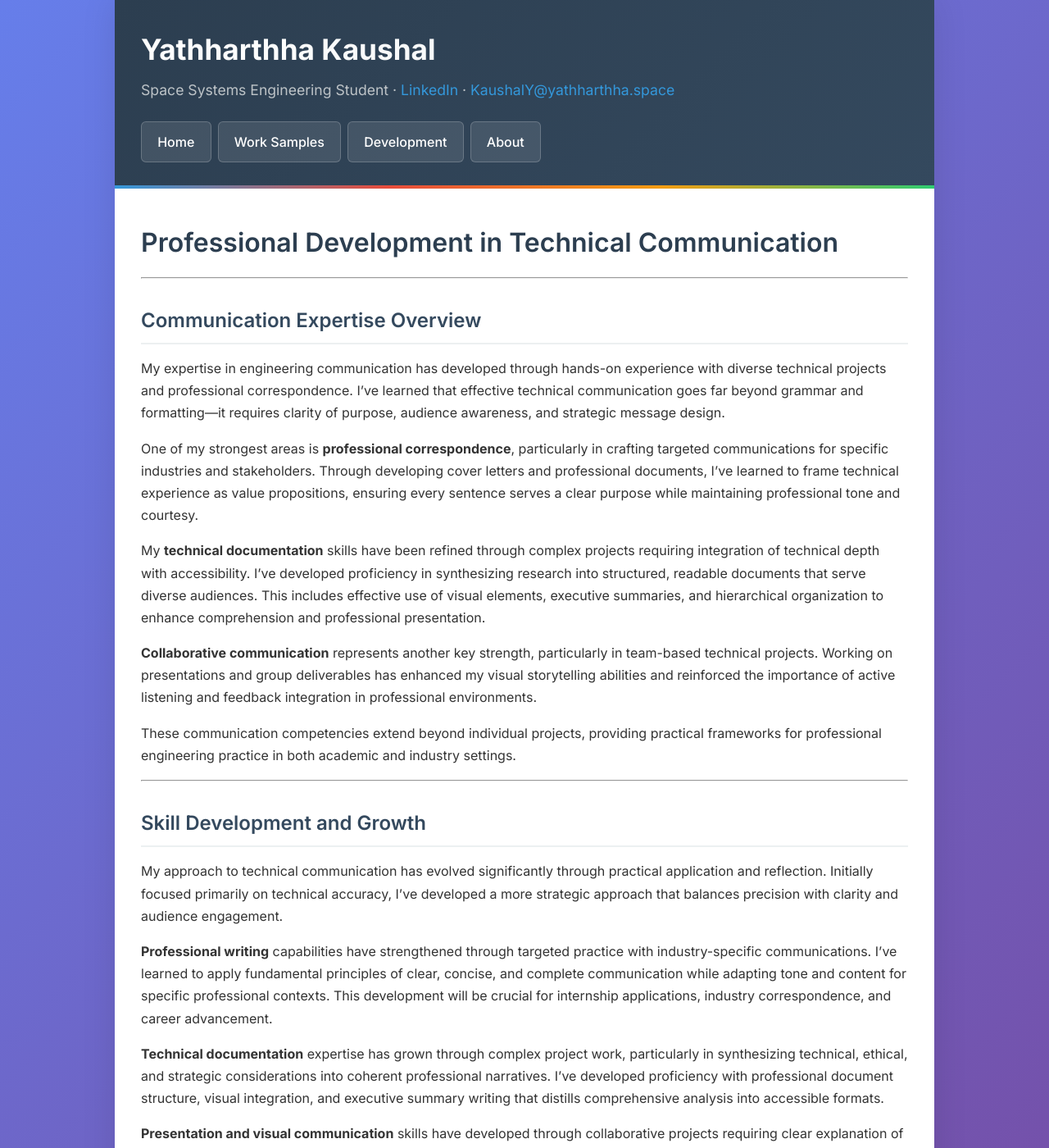
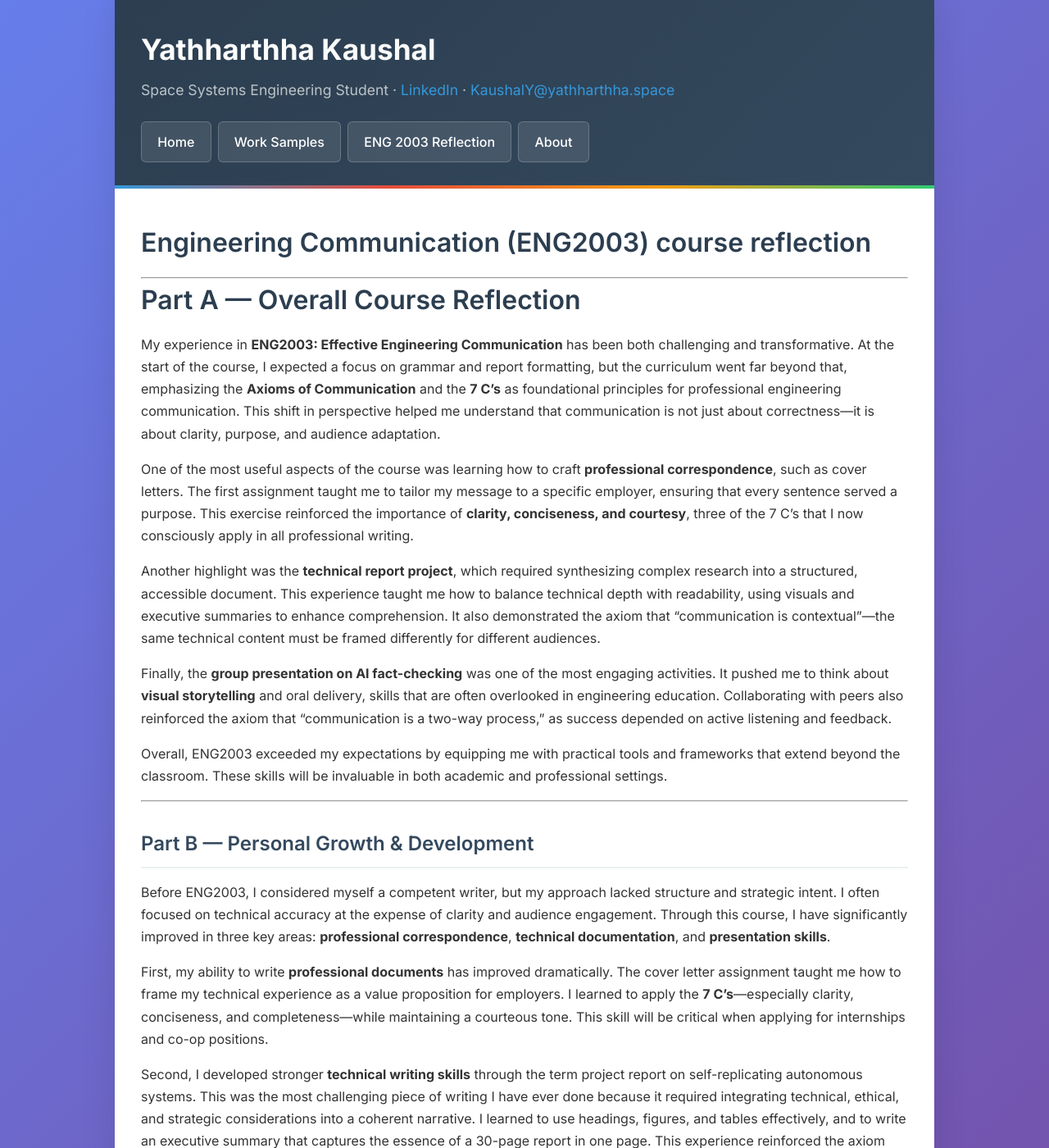
Before and after one commit to YK12321/Engineering-Portfolio, a Jekyll site: the page built from reflection/index.md, in a window 1280 px wide and 1400 px high. Shown: the whole window at 82% size. Built offline with Jekyll 4.4.1, drawn with Linux system fonts in a browser that asks for light colours; some of the changed text lies outside the part shown.

Commit message:
Updated Course Reflection

```diff
--- a/_layouts/default.html
+++ b/_layouts/default.html
@@ -260,8 +260,9 @@
         <nav>
           <a href="{{ site.baseurl }}/">Home</a>
           <a href="{{ site.baseurl }}/showcase/">Work Samples</a>
-          <a href="{{ site.baseurl }}/reflection/">Development</a>
-          <a href="{{ site.baseurl }}/checklist.html">About</a>
+<!--          <a href="{{ site.baseurl }}/professionaldevelopment/">Development</a> -->
+          <a href="{{ site.baseurl }}/reflection/">ENG 2003 Reflection</a>
+          <a href="{{ site.baseurl }}/about.html">About</a>
         </nav>
       </div>
     </header>
--- /dev/null
+++ b/professionaldevelopment/index.md
@@ -0,0 +1,38 @@
+---
+layout: default
+title: Professional Development
+---
+
+# Professional Development in Technical Communication
+
+---
+
+## Communication Expertise Overview
+
+My expertise in engineering communication has developed through hands-on experience with diverse technical projects and professional correspondence. I've learned that effective technical communication goes far beyond grammar and formatting—it requires clarity of purpose, audience awareness, and strategic message design.
+
+One of my strongest areas is **professional correspondence**, particularly in crafting targeted communications for specific industries and stakeholders. Through developing cover letters and professional documents, I've learned to frame technical experience as value propositions, ensuring every sentence serves a clear purpose while maintaining professional tone and courtesy.
+
+My **technical documentation** skills have been refined through complex projects requiring integration of technical depth with accessibility. I've developed proficiency in synthesizing research into structured, readable documents that serve diverse audiences. This includes effective use of visual elements, executive summaries, and hierarchical organization to enhance comprehension and professional presentation.
+
+**Collaborative communication** represents another key strength, particularly in team-based technical projects. Working on presentations and group deliverables has enhanced my visual storytelling abilities and reinforced the importance of active listening and feedback integration in professional environments.
+
+These communication competencies extend beyond individual projects, providing practical frameworks for professional engineering practice in both academic and industry settings.
+
+---
+
+## Skill Development and Growth
+
+My approach to technical communication has evolved significantly through practical application and reflection. Initially focused primarily on technical accuracy, I've developed a more strategic approach that balances precision with clarity and audience engagement.
+
+**Professional writing** capabilities have strengthened through targeted practice with industry-specific communications. I've learned to apply fundamental principles of clear, concise, and complete communication while adapting tone and content for specific professional contexts. This development will be crucial for internship applications, industry correspondence, and career advancement.
+
+**Technical documentation** expertise has grown through complex project work, particularly in synthesizing technical, ethical, and strategic considerations into coherent professional narratives. I've developed proficiency with professional document structure, visual integration, and executive summary writing that distills comprehensive analysis into accessible formats.
+
+**Presentation and visual communication** skills have developed through collaborative projects requiring clear explanation of complex technical concepts to diverse audiences. This includes experience with presentation design, visual storytelling, and effective use of multimedia elements to enhance technical communication.
+
+Looking ahead, I continue to focus on areas for growth including enhanced data visualization capabilities and refined project documentation processes. These skills support both current engineering studies and future professional practice, enabling effective communication with multidisciplinary teams, clients, and stakeholders to ensure technical expertise translates into actionable insights and professional impact.
+
+---
+
+*This development in technical communication continues to inform my approach to engineering projects and professional correspondence.*
--- a/reflection/index.md
+++ b/reflection/index.md
@@ -3,35 +3,36 @@ layout: default
 title: Professional Development
 ---
 
-# Professional Development in Technical Communication
+# Engineering Communication (ENG2003) course reflection
 
 ---
 
-## Communication Expertise Overview
+# Part A — Overall Course Reflection
+My experience in **ENG2003: Effective Engineering Communication** has been both challenging and transformative. At the start of the course, I expected a focus on grammar and report formatting, but the curriculum went far beyond that, emphasizing the **Axioms of Communication** and the **7 C’s** as foundational principles for professional engineering communication. This shift in perspective helped me understand that communication is not just about correctness—it is about clarity, purpose, and audience adaptation.
 
-My expertise in engineering communication has developed through hands-on experience with diverse technical projects and professional correspondence. I've learned that effective technical communication goes far beyond grammar and formatting—it requires clarity of purpose, audience awareness, and strategic message design.
+One of the most useful aspects of the course was learning how to craft **professional correspondence**, such as cover letters. The first assignment taught me to tailor my message to a specific employer, ensuring that every sentence served a purpose. This exercise reinforced the importance of **clarity, conciseness, and courtesy**, three of the 7 C’s that I now consciously apply in all professional writing.
 
-One of my strongest areas is **professional correspondence**, particularly in crafting targeted communications for specific industries and stakeholders. Through developing cover letters and professional documents, I've learned to frame technical experience as value propositions, ensuring every sentence serves a clear purpose while maintaining professional tone and courtesy.
+Another highlight was the **technical report project**, which required synthesizing complex research into a structured, accessible document. This experience taught me how to balance technical depth with readability, using visuals and executive summaries to enhance comprehension. It also demonstrated the axiom that “communication is contextual”—the same technical content must be framed differently for different audiences.
 
-My **technical documentation** skills have been refined through complex projects requiring integration of technical depth with accessibility. I've developed proficiency in synthesizing research into structured, readable documents that serve diverse audiences. This includes effective use of visual elements, executive summaries, and hierarchical organization to enhance comprehension and professional presentation.
+Finally, the **group presentation on AI fact-checking** was one of the most engaging activities. It pushed me to think about **visual storytelling** and oral delivery, skills that are often overlooked in engineering education. Collaborating with peers also reinforced the axiom that “communication is a two-way process,” as success depended on active listening and feedback.
 
-**Collaborative communication** represents another key strength, particularly in team-based technical projects. Working on presentations and group deliverables has enhanced my visual storytelling abilities and reinforced the importance of active listening and feedback integration in professional environments.
-
-These communication competencies extend beyond individual projects, providing practical frameworks for professional engineering practice in both academic and industry settings.
+Overall, ENG2003 exceeded my expectations by equipping me with practical tools and frameworks that extend beyond the classroom. These skills will be invaluable in both academic and professional settings.
 
 ---
 
-## Skill Development and Growth
+## Part B — Personal Growth & Development
 
-My approach to technical communication has evolved significantly through practical application and reflection. Initially focused primarily on technical accuracy, I've developed a more strategic approach that balances precision with clarity and audience engagement.
+Before ENG2003, I considered myself a competent writer, but my approach lacked structure and strategic intent. I often focused on technical accuracy at the expense of clarity and audience engagement. Through this course, I have significantly improved in three key areas: **professional correspondence**, **technical documentation**, and **presentation skills**.
 
-**Professional writing** capabilities have strengthened through targeted practice with industry-specific communications. I've learned to apply fundamental principles of clear, concise, and complete communication while adapting tone and content for specific professional contexts. This development will be crucial for internship applications, industry correspondence, and career advancement.
+First, my ability to write **professional documents** has improved dramatically. The cover letter assignment taught me how to frame my technical experience as a value proposition for employers. I learned to apply the **7 C’s**—especially clarity, conciseness, and completeness—while maintaining a courteous tone. This skill will be critical when applying for internships and co-op positions.
 
-**Technical documentation** expertise has grown through complex project work, particularly in synthesizing technical, ethical, and strategic considerations into coherent professional narratives. I've developed proficiency with professional document structure, visual integration, and executive summary writing that distills comprehensive analysis into accessible formats.
+Second, I developed stronger **technical writing skills** through the term project report on self-replicating autonomous systems. This was the most challenging piece of writing I have ever done because it required integrating technical, ethical, and strategic considerations into a coherent narrative. I learned to use headings, figures, and tables effectively, and to write an executive summary that captures the essence of a 30-page report in one page. This experience reinforced the axiom that “communication is irreversible”—once a report is submitted, it becomes a permanent record of your professionalism.
 
-**Presentation and visual communication** skills have developed through collaborative projects requiring clear explanation of complex technical concepts to diverse audiences. This includes experience with presentation design, visual storytelling, and effective use of multimedia elements to enhance technical communication.
+Third, I improved my **oral and visual communication skills** through the group presentation on AI fact-checking. Simplifying complex ideas for a general audience and designing visually appealing slides taught me the importance of **channel richness** and **feedback loops** in communication. It also highlighted the value of collaboration and adaptability.
 
-Looking ahead, I continue to focus on areas for growth including enhanced data visualization capabilities and refined project documentation processes. These skills support both current engineering studies and future professional practice, enabling effective communication with multidisciplinary teams, clients, and stakeholders to ensure technical expertise translates into actionable insights and professional impact.
+Despite these improvements, I recognize areas for growth. I need to work on **time management** during large projects to allow more time for editing and peer review. I also want to refine my ability to incorporate **data visualization** into reports and presentations for greater impact.
+
+Moving forward, I will apply these lessons in other engineering courses by prioritizing clarity and audience awareness in lab reports, design documentation, and presentations. In professional practice, these skills will help me communicate effectively with multidisciplinary teams, clients, and stakeholders—ensuring that my technical expertise translates into actionable insights.
 
 ---
 
```
Also changed, not shown: Instructions.txt (deleted), about.md (renamed from checklist.md), index-original.md (deleted).
